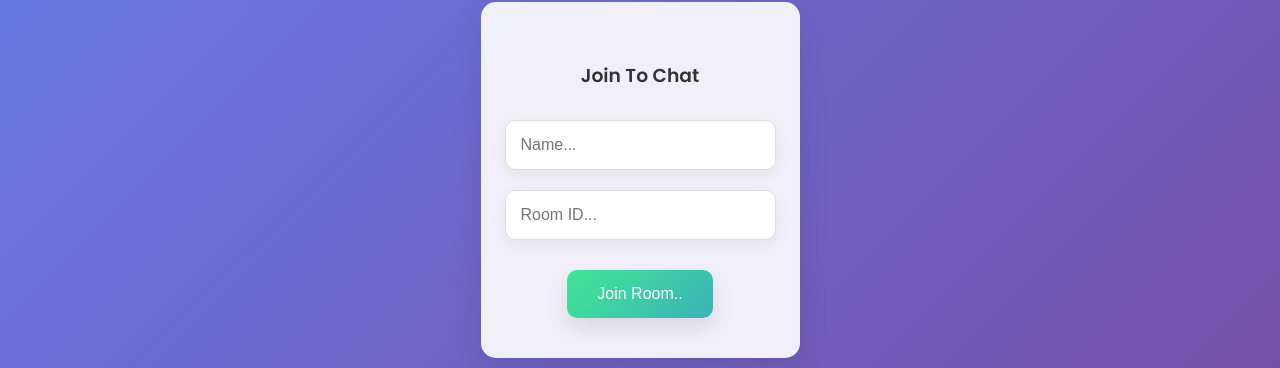
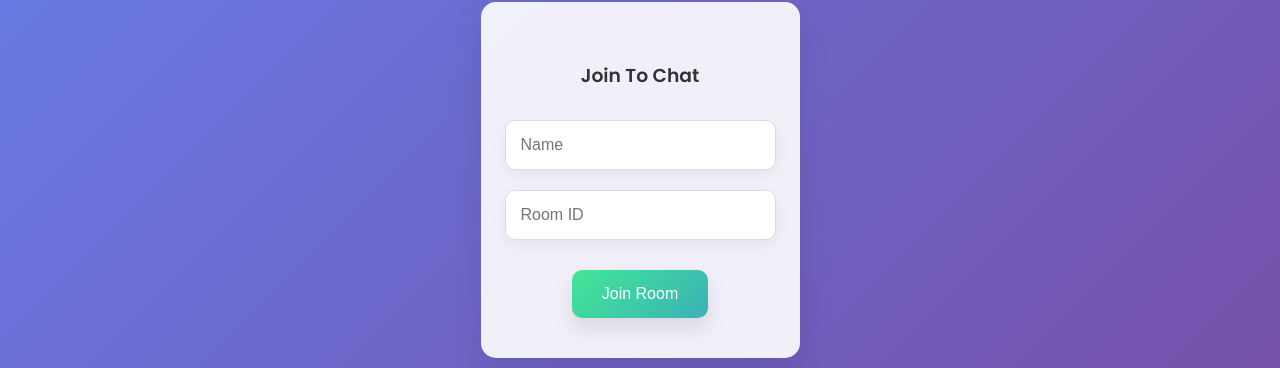
Before and after one commit to isuruij/ChatAppclient, a React (Vite) app: page / in a window 1280 px wide. Shown: the part 220-588 px from the top of the page. Built offline with nearby package versions, Linux system fonts and the light colour scheme; no server answers.

Commit message:
Update socket connection URL and button text in App component

```diff
--- a/src/App.jsx
+++ b/src/App.jsx
@@ -3,7 +3,7 @@ import io from "socket.io-client";
 import { useState } from "react";
 import Chat from "./Chat";
 
-const socket = io.connect("http://13.48.249.97:3000");
+const socket = io.connect("http://16.171.254.88:3000");
 
 function App() {
   const [username, setUsername] = useState("");
@@ -79,7 +79,7 @@ function App() {
           <input
             style={inputStyle}
             type="text"
-            placeholder="Name..."
+            placeholder="Name"
             onChange={(event) => {
               setUsername(event.target.value);
             }}
@@ -87,7 +87,7 @@ function App() {
           <input
             style={inputStyle}
             type="text"
-            placeholder="Room ID..."
+            placeholder="Room ID"
             onChange={(event) => {
               setRoom(event.target.value);
             }}
@@ -98,7 +98,7 @@ function App() {
             onMouseEnter={() => setHover(true)}
             onMouseLeave={() => setHover(false)}
           >
-            Join Room..
+            Join Room
           </button>
         </div>
       ) : (
```
